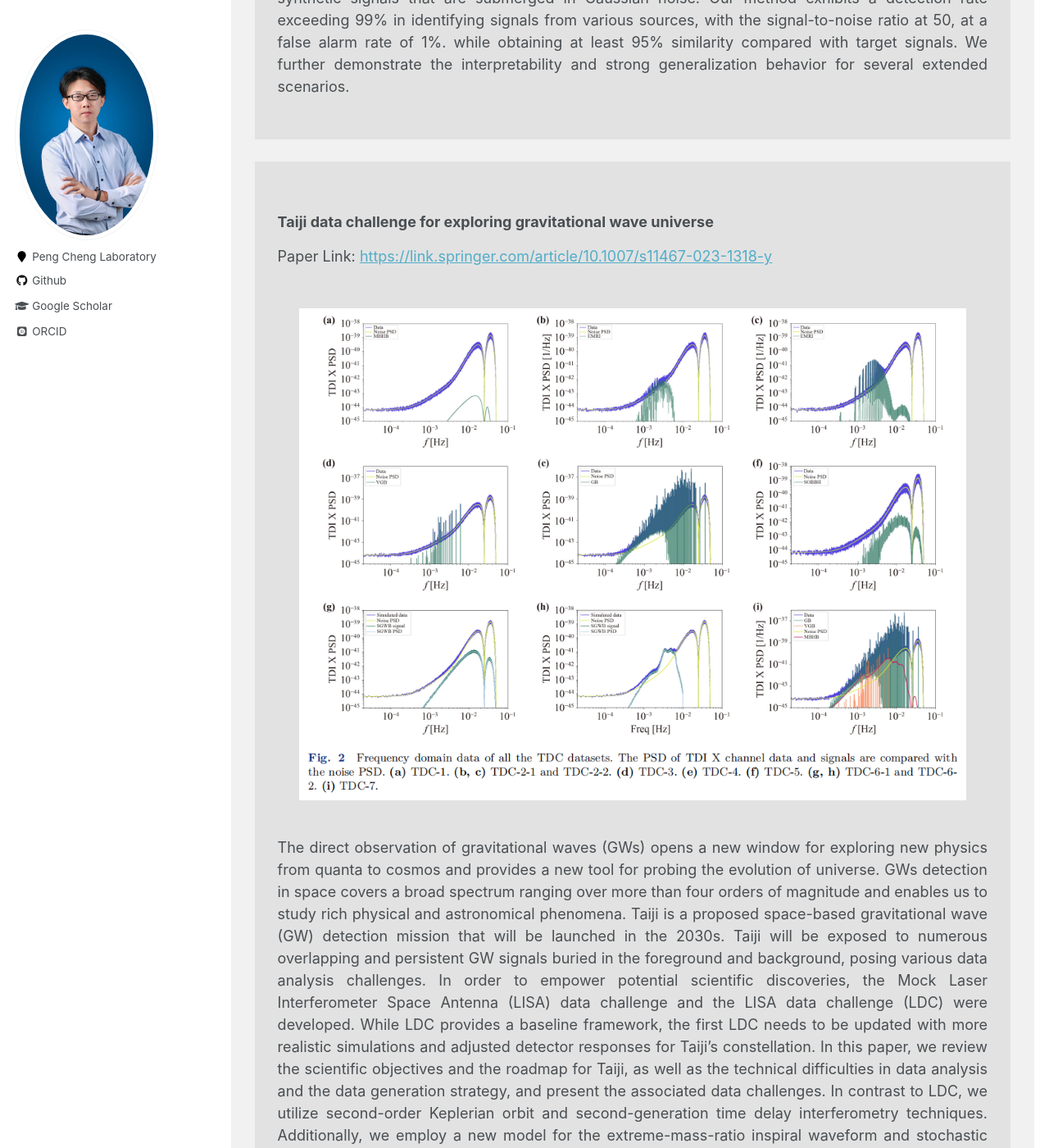
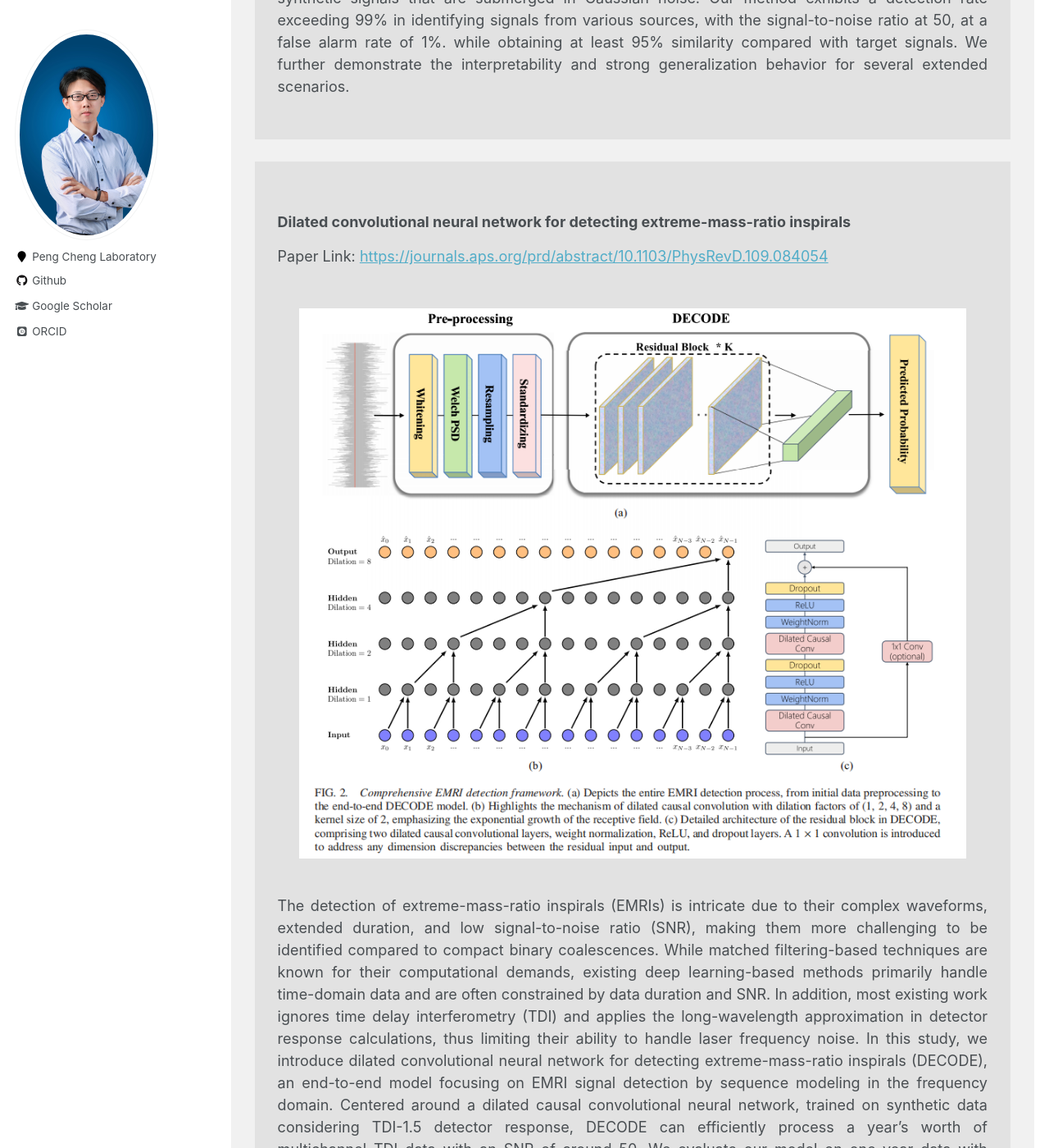
Before and after one commit to zhixiang-ren/zhixiang-ren.github.io, a Jekyll site: the page built from _pages/AI_for_Temporal_Scientific_Data.html, in a window 1280 px wide and 1400 px high, scrolled down 2990 px. Shown: the whole window at 82% size. Built offline with Jekyll 4.4.1, drawn with Linux system fonts in a browser that asks for light colours; some web fonts are replaced; some of the changed text lies outside the part shown.

Commit message:
Update AI_for_Temporal_Scientific_Data.html

```diff
--- a/_pages/AI_for_Temporal_Scientific_Data.html
+++ b/_pages/AI_for_Temporal_Scientific_Data.html
@@ -61,7 +61,7 @@ author_profile: true
 
 </br>
 
-<div style="width: 100%;padding-left: 3%;padding-right: 3%;background-color: rgb(226, 226, 226);">
+<!-- <div style="width: 100%;padding-left: 3%;padding-right: 3%;background-color: rgb(226, 226, 226);">
 </br>
 <h3>Taiji data challenge for exploring gravitational wave universe</h3>
 <p>Paper Link: <a href="https://link.springer.com/article/10.1007/s11467-023-1318-y">https://link.springer.com/article/10.1007/s11467-023-1318-y</a></p>
@@ -82,7 +82,7 @@ author_profile: true
 </br>
 </div>
 
-</br>
+</br> -->
 
 <div style="width: 100%;padding-left: 3%;padding-right: 3%;background-color: rgb(226, 226, 226);">
 </br>
@@ -121,7 +121,7 @@ author_profile: true
 
 </br>
 
-<div style="width: 100%;padding-left: 3%;padding-right: 3%;background-color: rgb(226, 226, 226);">
+<!-- <div style="width: 100%;padding-left: 3%;padding-right: 3%;background-color: rgb(226, 226, 226);">
 </br>
 <h3>Dawning of a New Era in Gravitational Wave Data Analysis: Unveiling Cosmic Mysteries via Artificial Intelligence -- A Systematic Review</h3>
 <p>Paper Link: <a href="https://arxiv.org/abs/2311.15585">https://arxiv.org/abs/2311.15585</a></p>
@@ -158,7 +158,7 @@ author_profile: true
 </br>
 </div>
 
-</br>
+</br> -->
 
 </br>
 </div>
```
Also changed, not shown: other parts of _pages/AI_for_Temporal_Scientific_Data.html (+1 -1 lines).
